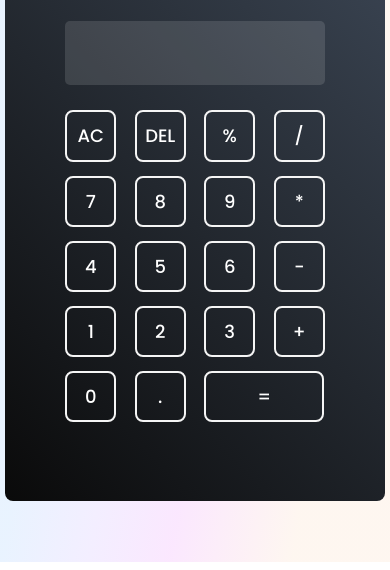
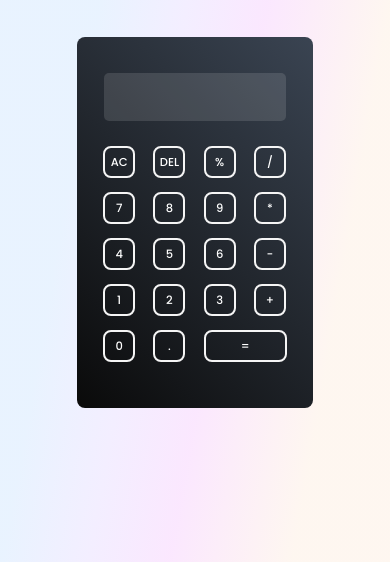
Before and after one commit to hellolalit/calculator, a plain HTML site: page index.html in a window 390 px wide. Shown: the part 274-844 px from the top of the page. Drawn offline with Linux system fonts and the light colour scheme.

Commit message:
made mobile responsive

```diff
--- a/css/style.css
+++ b/css/style.css
@@ -112,3 +112,65 @@ button:active {
     background: rgb(4, 190, 4);
     /* transform: none !important; */
 }
+
+/* Media Quiries - */
+
+@media screen and (max-width: 1200px) {
+    body {
+        transition: all ease 0.4s !important;
+    }
+
+    .cal-container {
+        min-height: 46vh !important;
+        min-width: 31vh !important;
+    }
+}
+
+@media screen and (max-width: 900px) {
+    body {
+        transition: all ease 0.4s !important;
+    }
+
+    .cal-container {
+        min-height: 46vh !important;
+        min-width: 30vh !important;
+    }
+}
+
+@media screen and (max-width: 600px) {
+    body {
+        transition: all ease 0.4s !important;
+    }
+
+    .main-head {
+        font-size: 35px !important;
+    }
+
+    .cal-container {
+        min-height: 44vh !important;
+        min-width: 28vh !important;
+    }
+
+    #display {
+        width: 10.4rem;
+        height: 2rem;
+        font-size: 16px;
+        font-weight: 500;
+    }
+
+    button {
+        width: 2rem;
+        height: 2rem;
+        border: 2px solid whitesmoke;
+        margin: 7px;
+        font-size: 11.5px;
+        font-weight: 500;
+        border-radius: 8px;
+        background: transparent;
+        color: white;
+    }
+
+    .btnlength {
+        min-width: 5.2rem !important;
+    }
+}
```
Also changed, not shown: js/calculator.js (+23 -1 lines).
